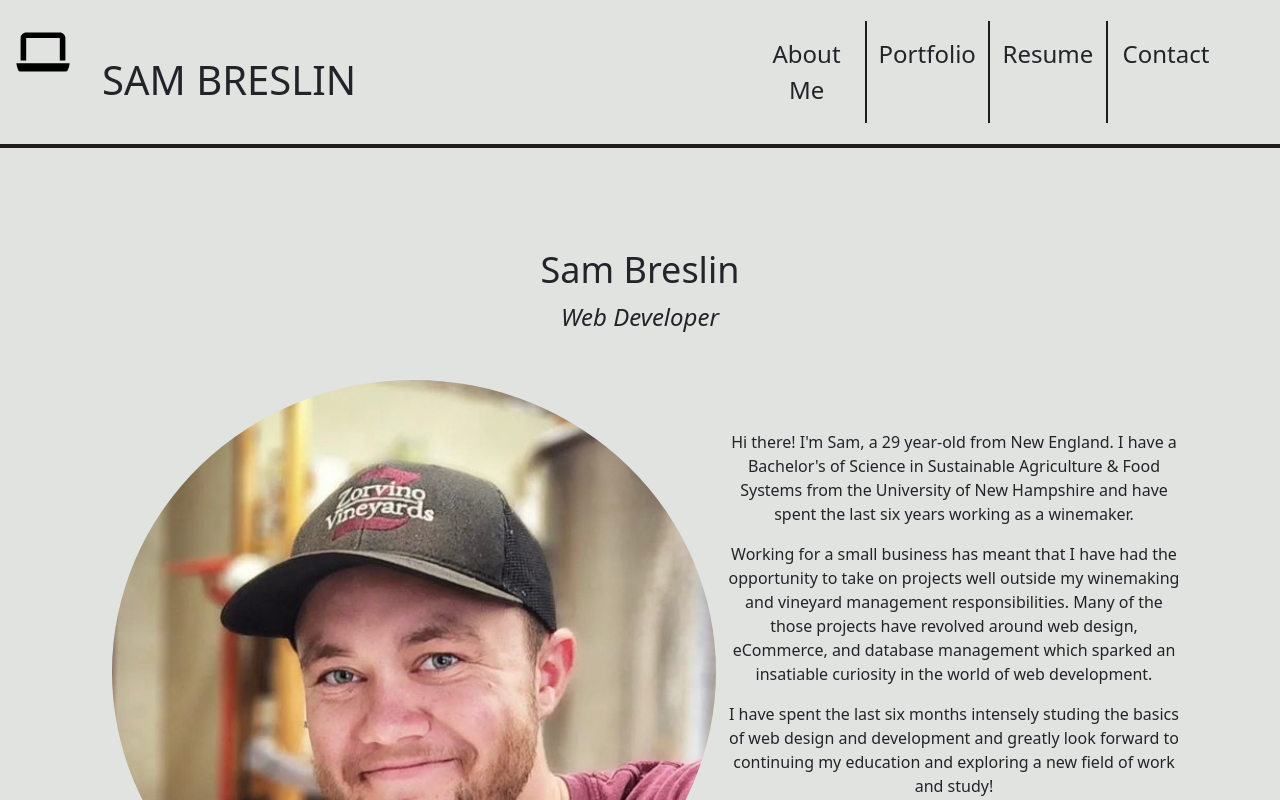
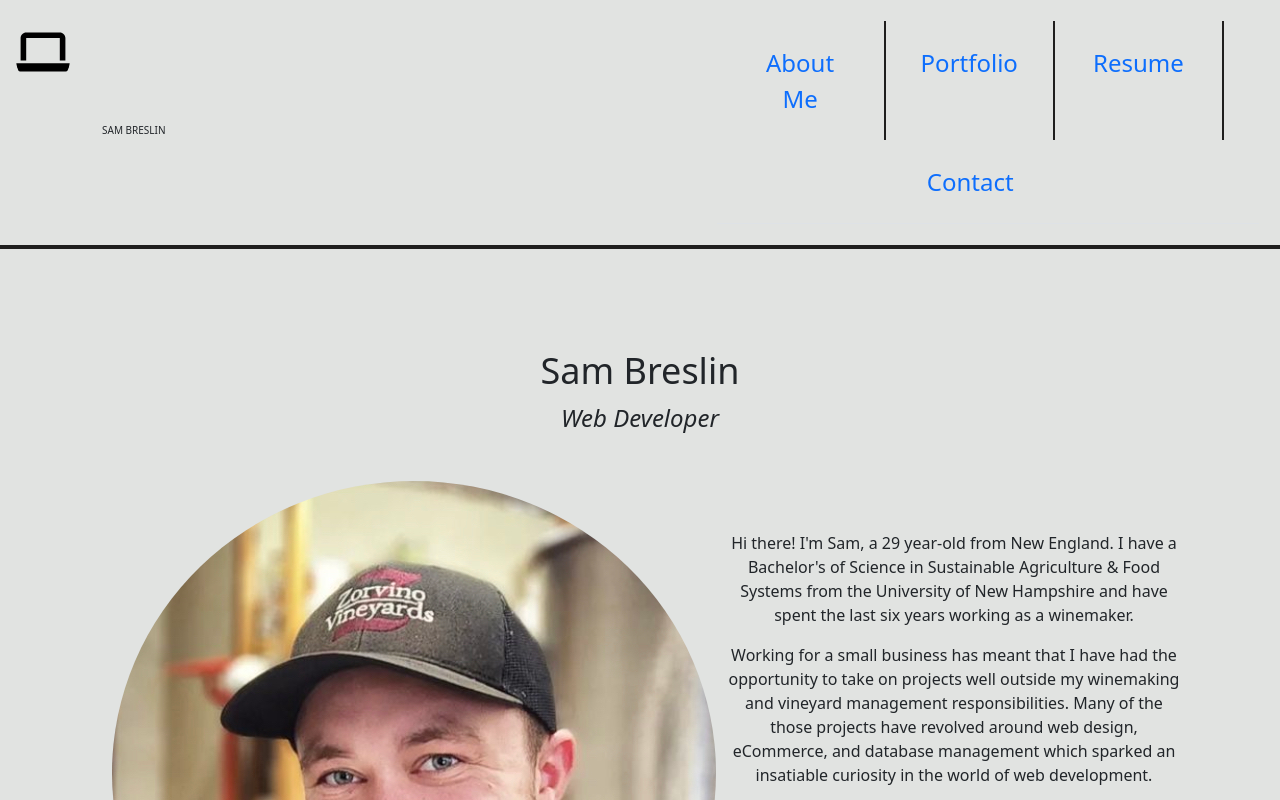
Before and after one commit to sambrez/react-portfolio, a React (Vite) app in the folder react-portfolio/: page / in a window 1280 px wide. Shown: the top 800 px of the page. Built offline with nearby package versions, Linux system fonts and the light colour scheme.

Commit message:
navigation bug fix

```diff
--- a/react-portfolio/src/components/Navigation.jsx
+++ b/react-portfolio/src/components/Navigation.jsx
@@ -8,8 +8,8 @@ function Navigation() {
 
   return (
     <nav className="col">
-      <ul className="row" id="navigation">
-        <li className="col-lg" id="nav-one" >
+      <ul className="row nav nav-tabs" id="navigation">
+        <li className="col-lg nav-item" id="nav-one" >
           <Link
             to="/About"
             className={
--- a/react-portfolio/src/main.jsx
+++ b/react-portfolio/src/main.jsx
@@ -1,6 +1,7 @@
 import ReactDOM from 'react-dom/client'
 import { createBrowserRouter, RouterProvider } from 'react-router-dom';
 
+import 'bootstrap/dist/css/bootstrap.min.css'
 import './index.css'
 
 import App from './App.jsx';
--- a/react-portfolio/src/pages/AboutMe.jsx
+++ b/react-portfolio/src/pages/AboutMe.jsx
@@ -1,3 +1,4 @@
+/* eslint-disable react/no-unescaped-entities */
 import Profile from "../assets/IMG_2186.jpg";
 import "bootstrap/dist/css/bootstrap.min.css";
 import "../styles/AboutMe.css";
```
Also changed, not shown: 1 other file (tests, documents, lock files or other folders).
